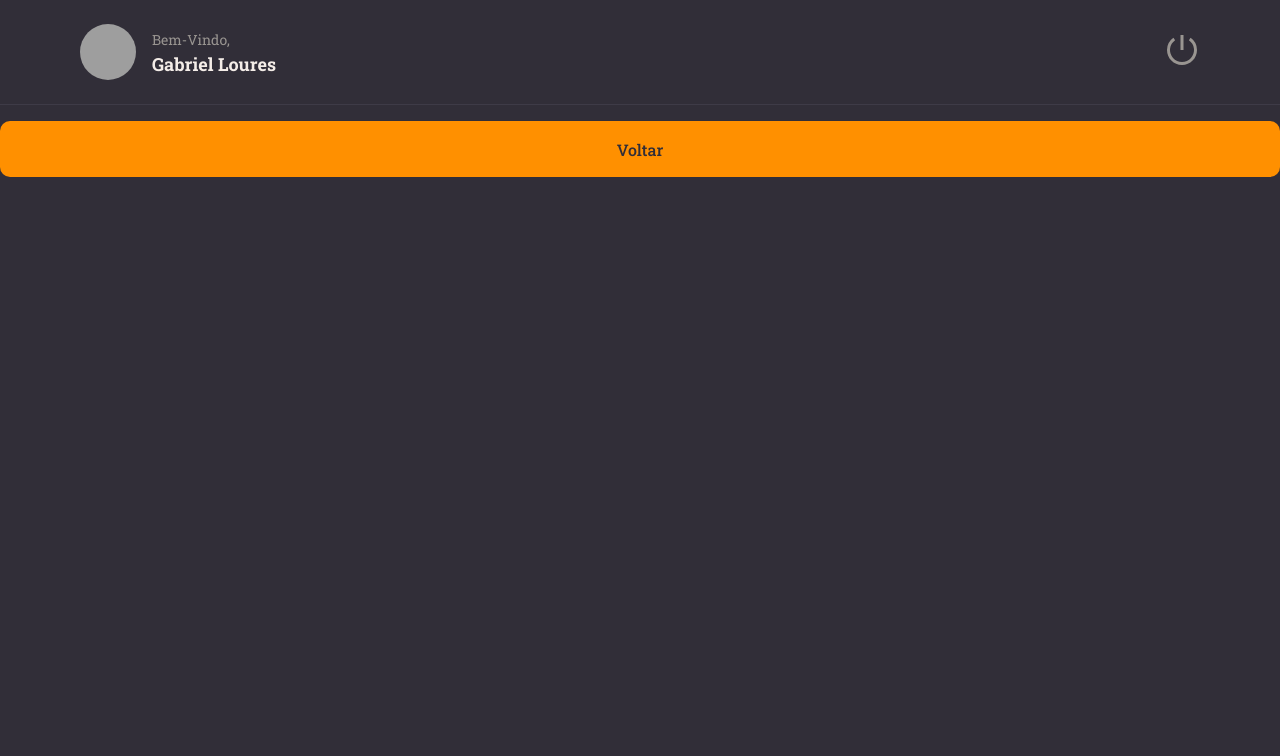
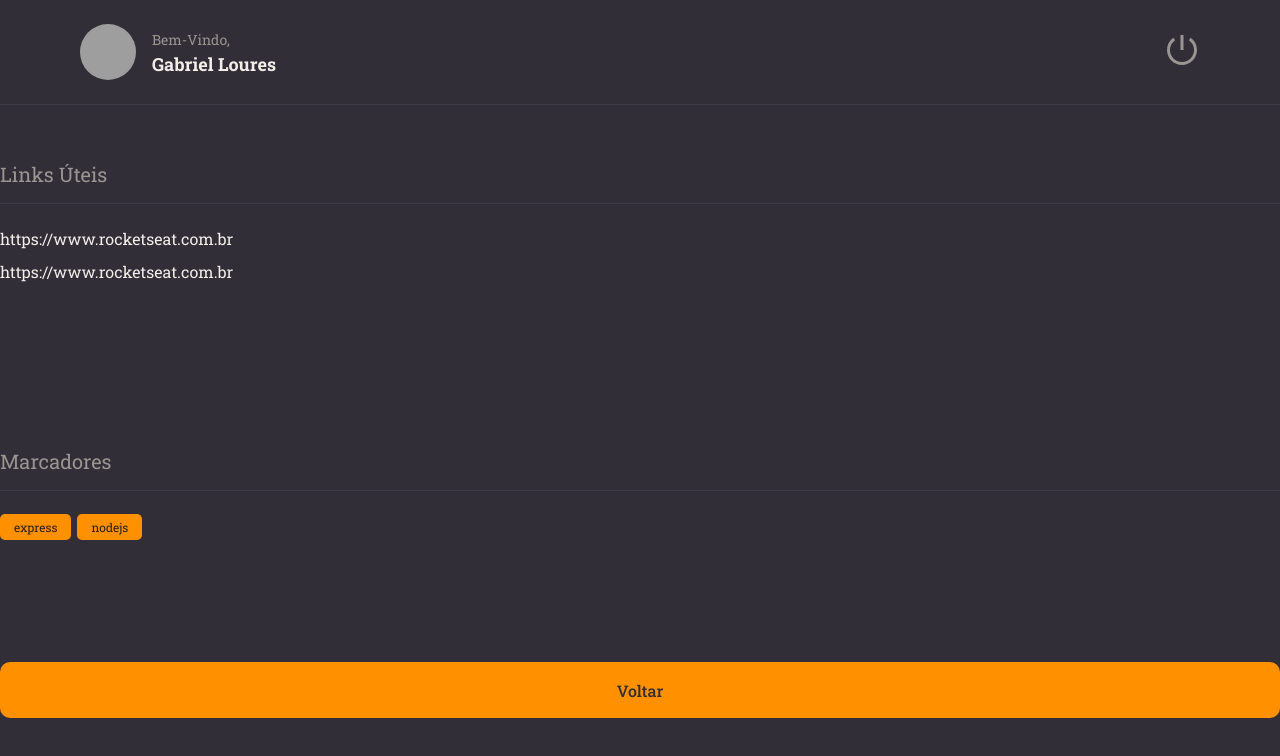
Before and after one commit to GabrielLoures/rocketnotes, a React (Vite) app: page / in a window 1280 px wide. Shown: the top 756 px of the page. Built offline with nearby package versions, Linux system fonts and the light colour scheme; grey boxes are pictures that could not be loaded.

Commit message:
Final Tags

```diff
--- /dev/null
+++ b/src/components/Section/index.jsx
@@ -0,0 +1,14 @@
+import { Container } from './styles';
+
+export function Section ({ title, children }) {
+
+  return (
+    <Container>
+
+      <h2>{title}</h2>
+      {children}
+
+    </Container>
+  ) // passamos uma variável "children" que vai representar o conteúdo de uma seção; temos duas seções que se seus titles são estilos iguais mas o conteúdo não (links e tags) => o children é uma propriedade que não vem como propriedade direta de uma Tag React igual o title, ele pega todo o conteúdo dentro da Tag React (olhar no arquivo index.jsx do Details)
+
+}
--- /dev/null
+++ b/src/components/Section/styles.js
@@ -0,0 +1,20 @@
+import styled from 'styled-components';
+
+export const Container = styled.section`
+
+  margin: 56px 0 28px;
+
+  > h2 {
+    border-bottom-width: 1px;
+    border-bottom-style: solid;
+    border-bottom-color: ${({ theme }) => theme.COLORS.BACKGROUND_700};
+
+    padding-bottom: 16px;
+    margin-bottom: 24px;
+
+    color: ${({ theme }) => theme.COLORS.GRAY_100};
+    font-size: 20px;
+    font-weight: 400;
+  }
+
+`
--- /dev/null
+++ b/src/components/Tag/index.jsx
@@ -0,0 +1,11 @@
+import { Container } from './styles';
+
+export function Tag({ title }) {
+
+  return(
+    <Container>
+      { title }
+    </Container>
+  )
+
+}
--- /dev/null
+++ b/src/components/Tag/styles.js
@@ -0,0 +1,12 @@
+import styled from 'styled-components';
+
+export const Container = styled.span`
+
+  font-size: 12px;
+  padding: 5px 14px;
+  border-radius: 5px;
+  margin-right: 6px;
+  color: ${({ theme }) => theme.COLORS.BACKGROUND_900};
+  background-color: ${({ theme }) => theme.COLORS.ORANGE};
+
+`
--- a/src/pages/Details/index.jsx
+++ b/src/pages/Details/index.jsx
@@ -1,8 +1,12 @@
-import { Container } from './styles';
+import { Container, Links } from './styles';
 
 import { Header } from '../../components/Header';
 
 import { Button } from '../../components/Button';
+
+import { Section } from '../../components/Section';
+
+import { Tag } from '../../components/Tag';
 
 export function Details() {
 
@@ -11,6 +15,22 @@
 
       <Header />
 
+      <Section title="Links Úteis">
+        <Links>
+          <li>
+            <a href="https://rocketseat.com.br" target="_blank">https://www.rocketseat.com.br</a>
+          </li>
+          <li>
+            <a href="https://rocketseat.com.br" target="_blank">https://www.rocketseat.com.br</a>
+          </li>
+        </Links>
+      </Section>
+
+      <Section title="Marcadores">
+        <Tag title="express"/>
+        <Tag title="nodejs"/>
+      </Section>
+
       <Button title="Voltar" />
 
     </Container>
--- a/src/pages/Details/styles.js
+++ b/src/pages/Details/styles.js
@@ -12,3 +12,17 @@
     "content"
 
 `;
+
+export const Links = styled.ul`
+
+  list-style: none;
+
+  > li {
+    margin-top: 12px;
+
+    a {
+      color: ${({ theme }) => theme.COLORS.WHITE};
+    }
+  }
+
+`
```
